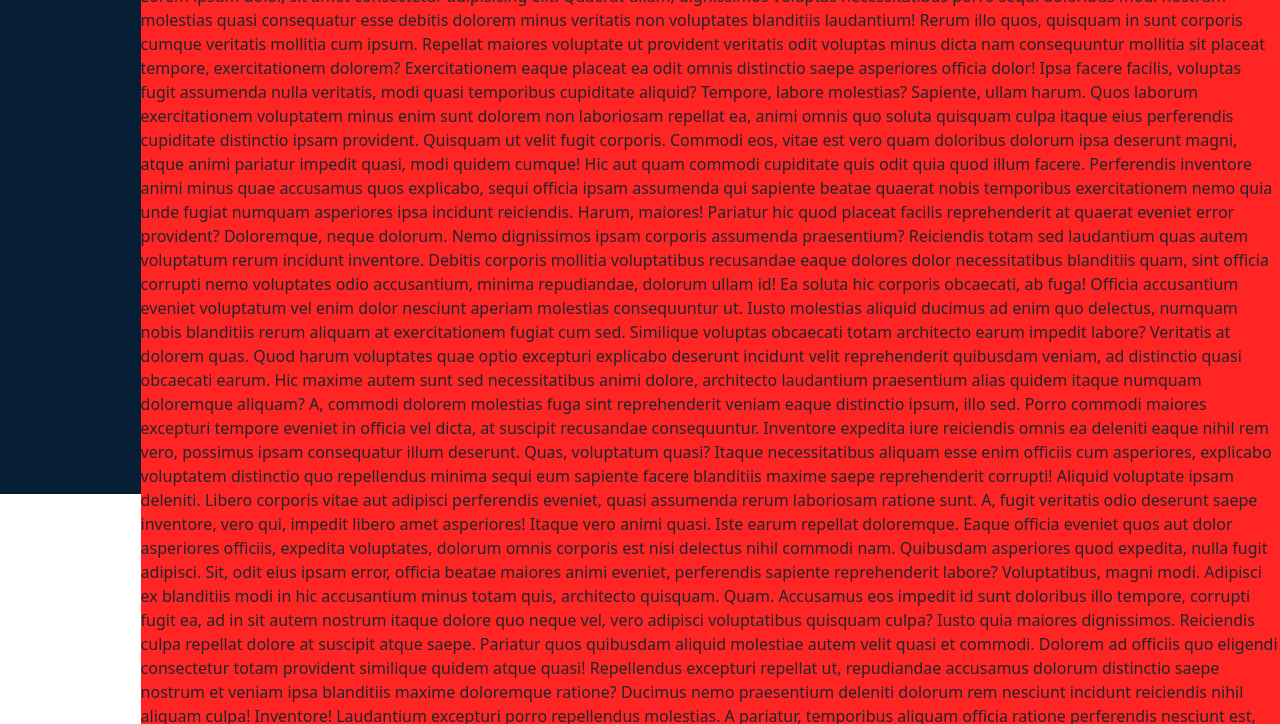
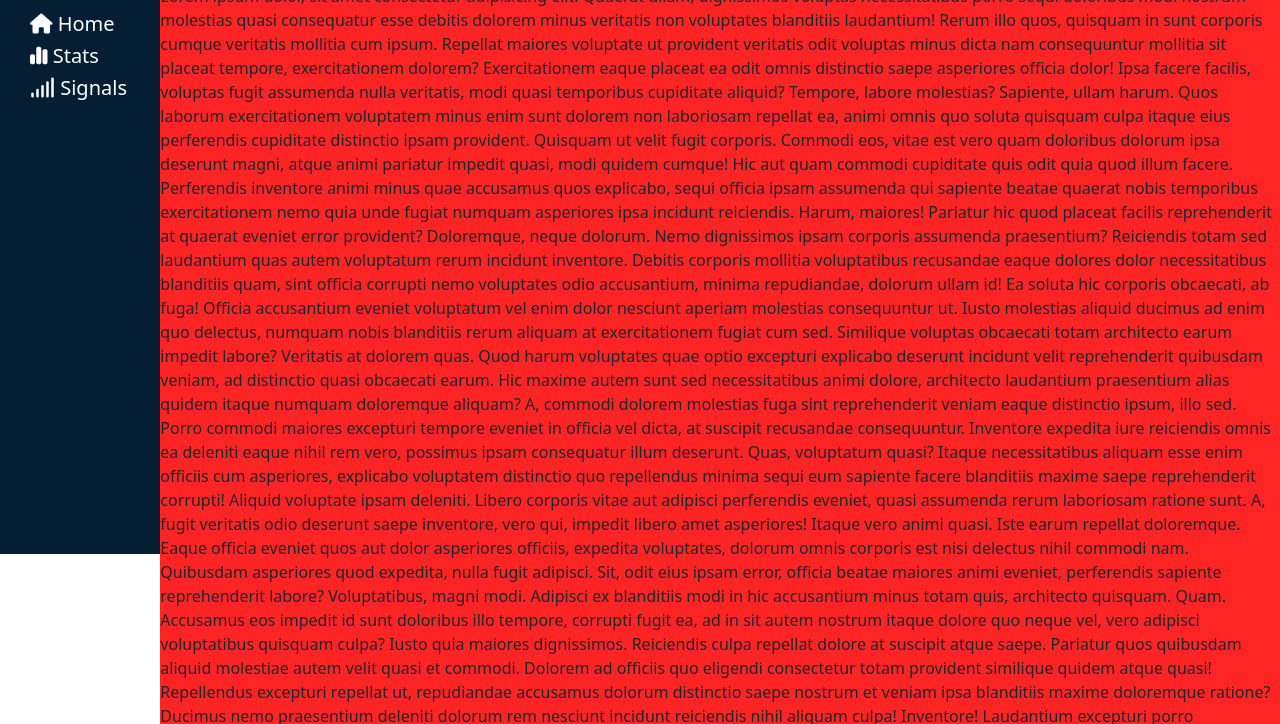
Before and after one commit to ItsKristian01/html-css-bootstrap-dashboard, a plain HTML site: page index.html in a window 1280 px wide. Shown: the part 76-800 px from the top of the page. Drawn offline with nearby package versions, Linux system fonts and the light colour scheme.

Commit message:
add: sidebar icons

```diff
--- a/css/style.css
+++ b/css/style.css
@@ -122,21 +122,48 @@
     height: calc(100vh - 60px);
 }
 
+/* SIDEBAR */
+
 .sidebar {
     background-color: hsl(208.09deg 82.46% 11.18%);
-    width: 100px;
+    width: 90px;
     height: 570px;
+    margin-top: 60px;
+    padding: 1.5rem;
 }
 
+.side-btn {
+    background: none;
+	color: inherit;
+	border: none;
+}
+
+
+
+@media screen and (min-width:375px) {
+    .side-text{
+        display: none;
+    }
+}
+
+@media screen and (min-width:992px) {
+    .sidebar {
+        width: 170px;
+    }
+
+    .side-text{
+        display: inline;
+    }
+
+    .settings {
+        display: none;
+    }
+}
+
+/* CONTENT */
 .content {
     background-color: rgb(255, 37, 37);
     width: 95%;
     margin-top: 60px;
     overflow-y: scroll;
 }
-
-@media screen and (min-width:992px) {
-    .sidebar {
-        width: 150px;
-    }
-}
--- a/index.html
+++ b/index.html
@@ -58,7 +58,23 @@
     <!-- Main -->
     <main class="wrapper d-flex">
         <!-- Sidebar -->
-        <div class="sidebar"></div>
+        <div class="sidebar">
+                <button class="side-btn fs-5">
+                    <i class="fa-solid fa-house" style="color: #ffffff;"></i>
+                    <span class="text-white side-text">Home</span>
+                </button>
+                <button class="side-btn fs-5">
+                    <i class="fa-solid fa-chart-simple" style="color: #ffffff;"></i>
+                    <span class="text-white side-text">Stats</span>
+                </button>
+                <button class="side-btn fs-5">
+                    <i class="fa-solid fa-signal" style="color: #ffffff;"></i>
+                    <span class="text-white side-text">Signals</span>
+                </button>
+                <button class="side-btn settings fs-5">
+                    <i class="fa-solid fa-gear" style="color: #ffffff;"></i>
+                </button>
+        </div>
         <!-- /Sidebar -->
 
         <!-- Content -->
```
